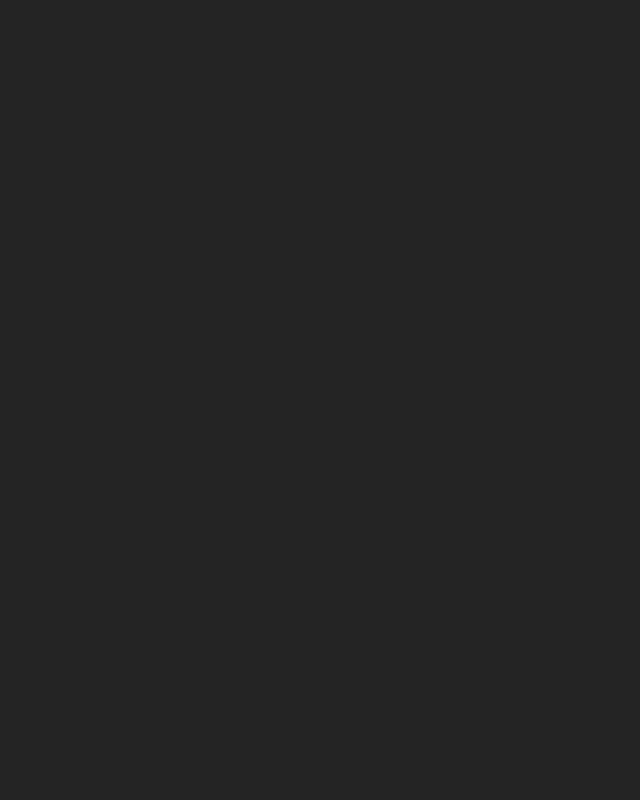
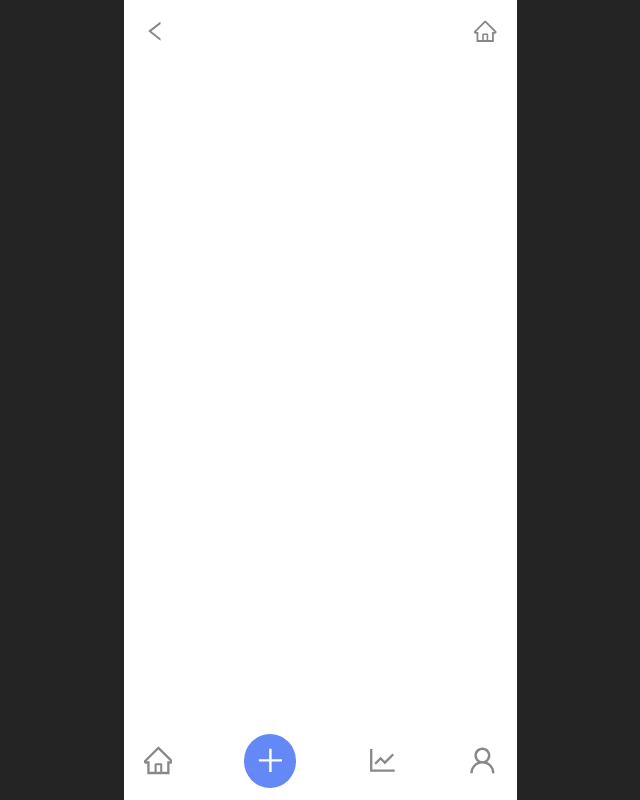
Before and after one commit to helloworld442/todo-list-project, a React (Vite) app: page /write in a window 1280 px wide. Before the commit this address had no page. Shown: the whole page, without its empty margins (320-960 px from the left). Built offline with nearby package versions, Linux system fonts and the light colour scheme.

Commit message:
feat : add write route in router page #10

```diff
--- /dev/null
+++ b/src/pages/Write.jsx
@@ -0,0 +1,14 @@
+import { Footer, Header, Layout } from "../features/ui";
+import { TodoForm } from "../features/todo/component";
+
+const Write = () => {
+  return (
+    <Layout>
+      <Header />
+      <TodoForm />
+      <Footer />
+    </Layout>
+  );
+};
+
+export default Write;
--- a/src/shared/Router.jsx
+++ b/src/shared/Router.jsx
@@ -1,11 +1,13 @@
 import { BrowserRouter, Route, Routes } from "react-router-dom";
 import Home from "../pages/Home";
+import Write from "../pages/Write";
 
 const Router = () => {
   return (
     <BrowserRouter>
       <Routes>
         <Route path="/" element={<Home />} />
+        <Route path="/write" element={<Write />} />
       </Routes>
     </BrowserRouter>
   );
```
